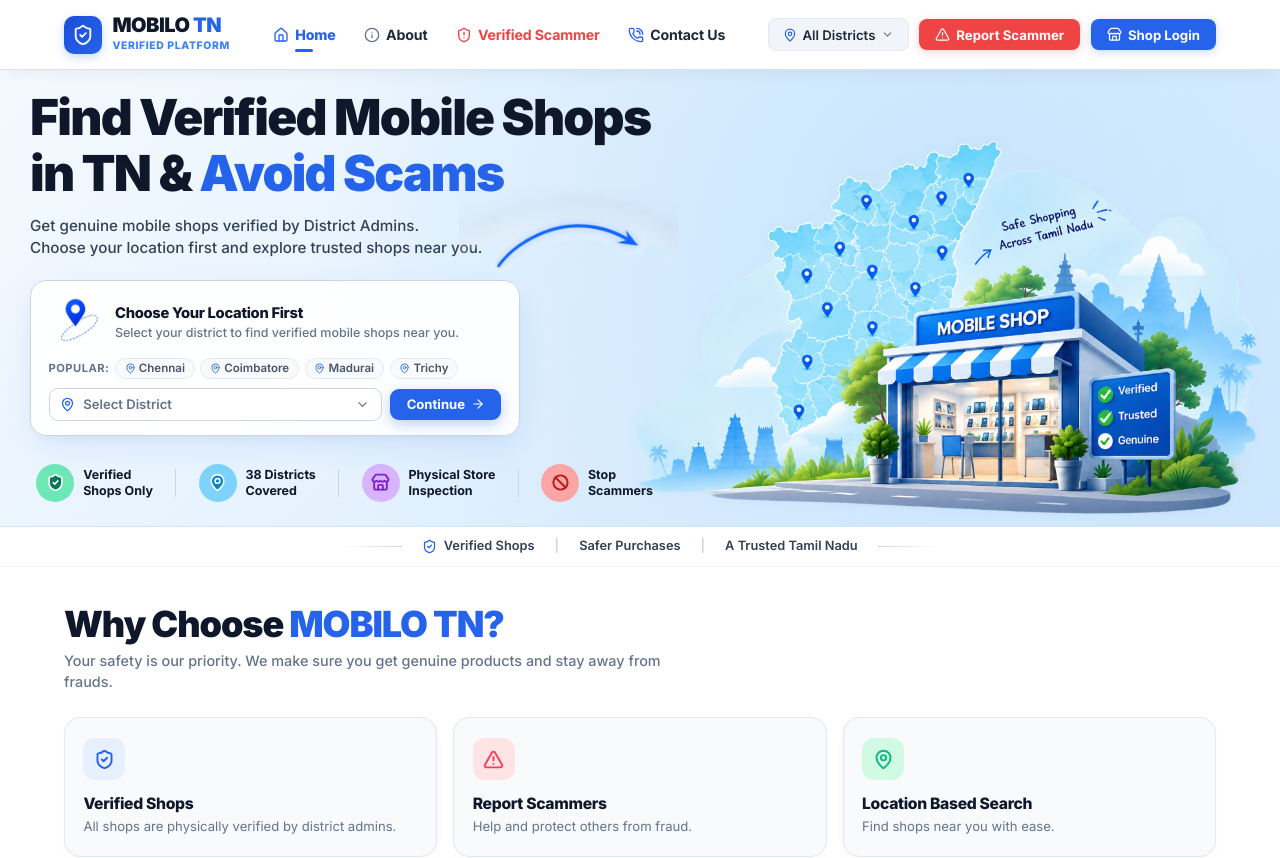
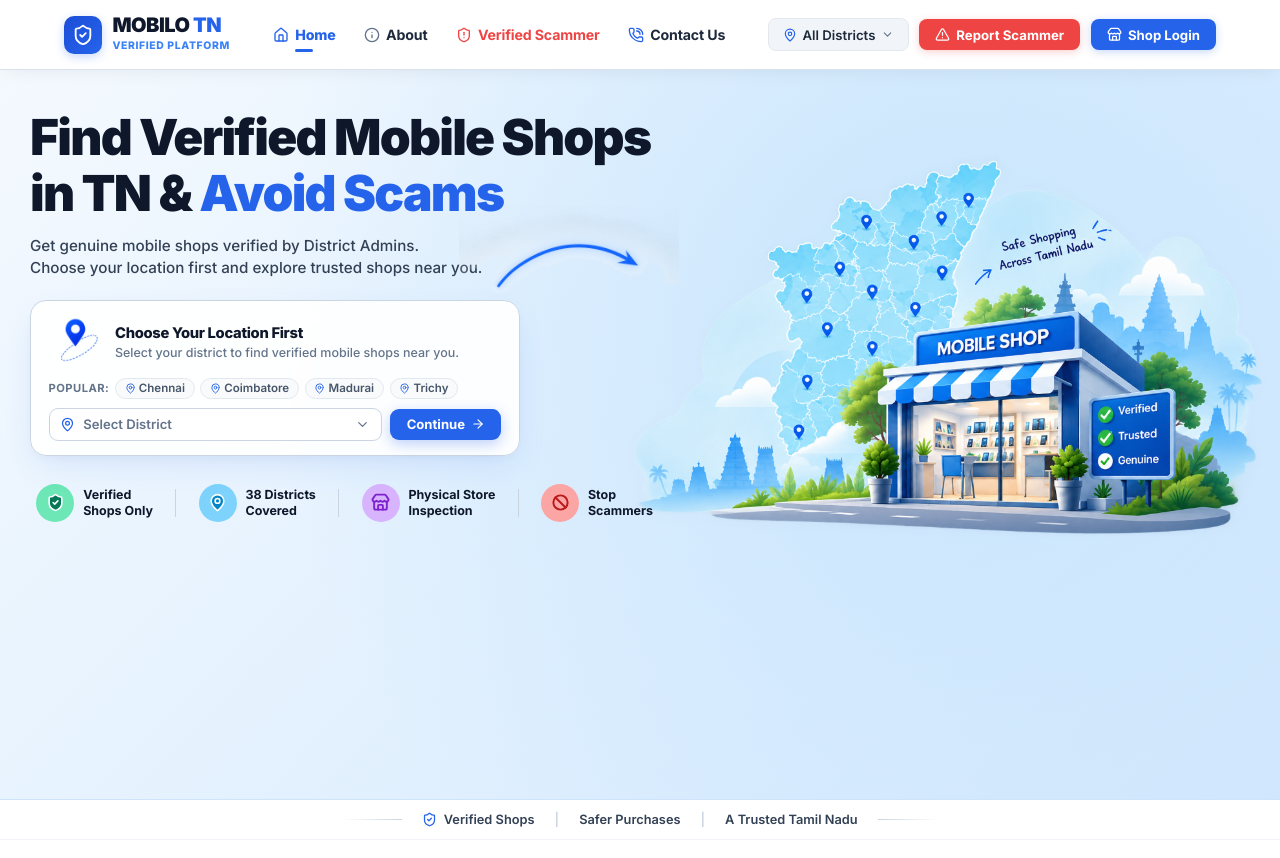
Before and after one commit to rhari720048-gif/mobilo-TN-, a React (Vite) app: page / in a window 1280 px wide. Shown: the top 858 px of the page. Built offline with nearby package versions, Linux system fonts and the light colour scheme.

Commit message:
Set Hero section to full screen viewport height

```diff
--- a/src/components/Hero.jsx
+++ b/src/components/Hero.jsx
@@ -56,7 +56,11 @@
           radial-gradient(circle at 75% 35%, #C8E5FD 0%, rgba(239, 247, 254, 0) 65%),
           linear-gradient(135deg, #F4F9FE 0%, #E3F1FE 50%, #D2E7FD 100%)
         `,
-        padding: '1.25rem 0 0 0',
+        padding: '2.5rem 0 0 0',
+        minHeight: 'calc(100vh - 70px)',
+        display: 'flex',
+        flexDirection: 'column',
+        justifyContent: 'space-between',
         position: 'relative',
         overflow: 'visible',
         borderBottom: '1px solid #CDE4FA',
```
